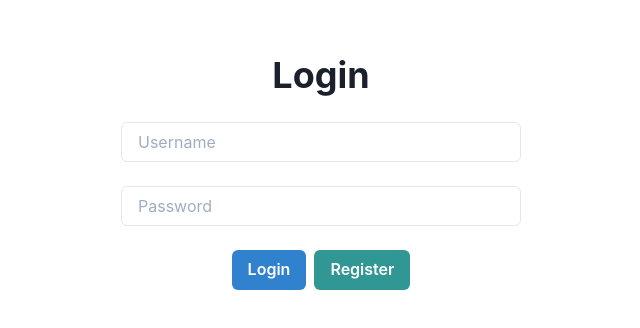
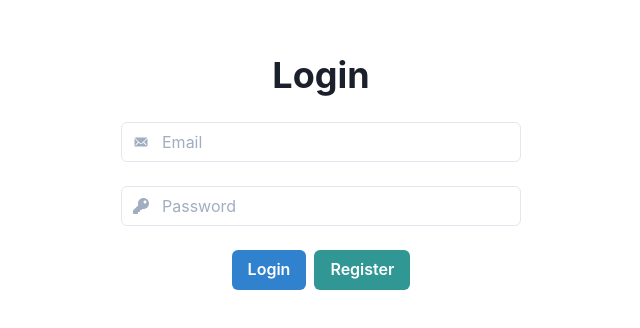
Before and after one commit to TrollTown/StudyMetrics, a Next.js app in the folder frontend/: page /login in a window 1280 px wide. Shown: the part 228-556 px from the top of the page, without its empty margins (319-959 px from the left). Built offline with nearby package versions, Linux system fonts and the light colour scheme.

Commit message:
Added form handling for login page

```diff
--- a/frontend/pages/login.js
+++ b/frontend/pages/login.js
@@ -1,13 +1,82 @@
-import { Button, Heading, HStack, Input, Link, VStack } from "@chakra-ui/react";
+import React, { useState } from "react";
+import { Button, Heading, HStack, Input, InputGroup, InputLeftElement, Link, VStack, Icon, Center, Tooltip } from "@chakra-ui/react";
+import { FaKey } from "react-icons/fa";
+import { IoIosMail } from "react-icons/io";
 
 export default function Login() {
+  const [email, setEmail] = useState('');
+  const [password, setPassword] = useState('');
+  const [invalidPass, setInvalidPass] = useState(false);
+  const [invalidEmail, setInvalidEmail] = useState(false);
+  const [pwTooltipOpen, setPwTooltipOpen] = useState(false);
+  const [emailTooltipOpen, setEmailTooltipOpen] = useState(false);
+
+  const handleChange = (e) => {
+    switch (e.target.name) {
+      case "email":
+        setInvalidEmail(false);
+        setEmailTooltipOpen(false);
+        setEmail(e.target.value);
+        break;
+      case "pass":
+        setInvalidPass(false);
+        setPwTooltipOpen(false);
+        setPassword(e.target.value);
+        break;
+      default:
+        console.log('Error changing input')
+    }
+  }
+
+  const handleClick = () => {
+    if (email === '') {
+      setInvalidEmail(true);
+      setEmailTooltipOpen(true);
+      return;
+    }
+    if (password === '') {
+      setInvalidPass(true);
+      setPwTooltipOpen(true);
+      return;
+    }
+
+    const body = {
+      email: email,
+      password: password,
+    };
+
+    const options = {
+      method: 'POST',
+      headers: { 'Content-Type': 'application/json' },
+      body: JSON.stringify(body)
+    };
+
+    fetch('https://api.production.hackathon.outki.org/register', options)
+      .then(res => res.json())
+        .then(data => console.log(data))
+  }
+
   return (
     <VStack w="100vw" h="100vh" justify="center" spacing="6">
       <Heading>Login</Heading>
-      <Input placeholder="Username" w="400px" m="4" />
-      <Input type="password" placeholder="Password" w="400px" m="4" />
+      <Center>
+        <Tooltip hasArrow label="Please enter an email" bg="red" isOpen={emailTooltipOpen} placement="top">
+          <InputGroup>
+            <InputLeftElement children={<Icon as={IoIosMail} color="gray.400" />} />
+            <Input name="email" placeholder="Email" w="400px" m="4" onChange={handleChange} isInvalid={invalidEmail} m="0" />
+          </InputGroup>
+        </Tooltip>
+      </Center>
+      <Center>
+        <Tooltip hasArrow label="Please enter a password" bg="red" isOpen={pwTooltipOpen} placement="top">
+          <InputGroup>
+            <InputLeftElement children={<Icon as={FaKey} color="gray.400" />} />
+            <Input name="pass" type="password" placeholder="Password" w="400px" m="4" onChange={handleChange} isInvalid={invalidPass} m="0"/>
+          </InputGroup>
+        </Tooltip>
+      </Center>
       <HStack>
-        <Button colorScheme="blue">Login</Button>
+        <Button colorScheme="blue" onClick={handleClick}>Login</Button>
         <Button colorScheme="teal"><Link href="/register">Register</Link></Button>
       </HStack>
     </VStack>
```
